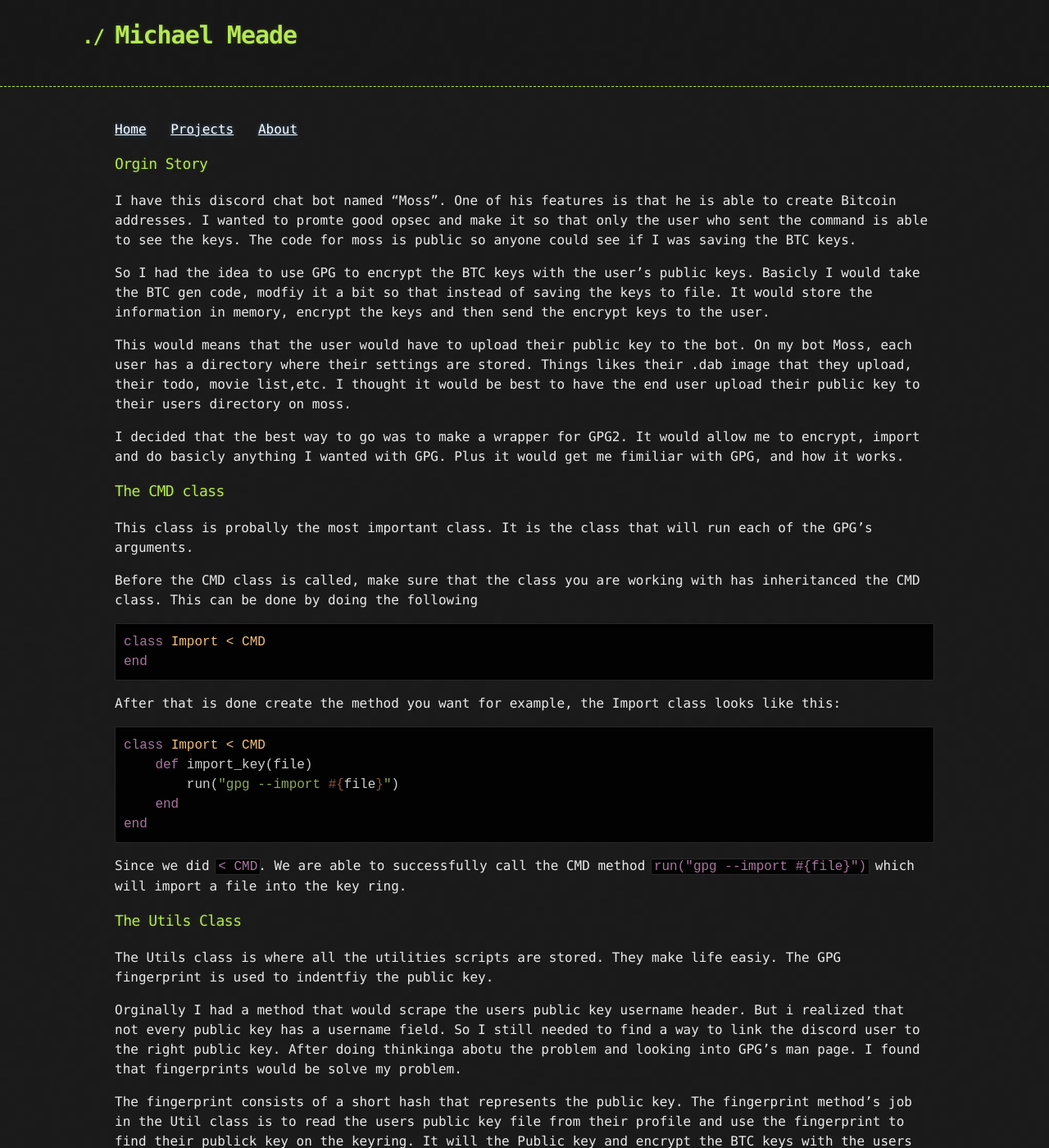
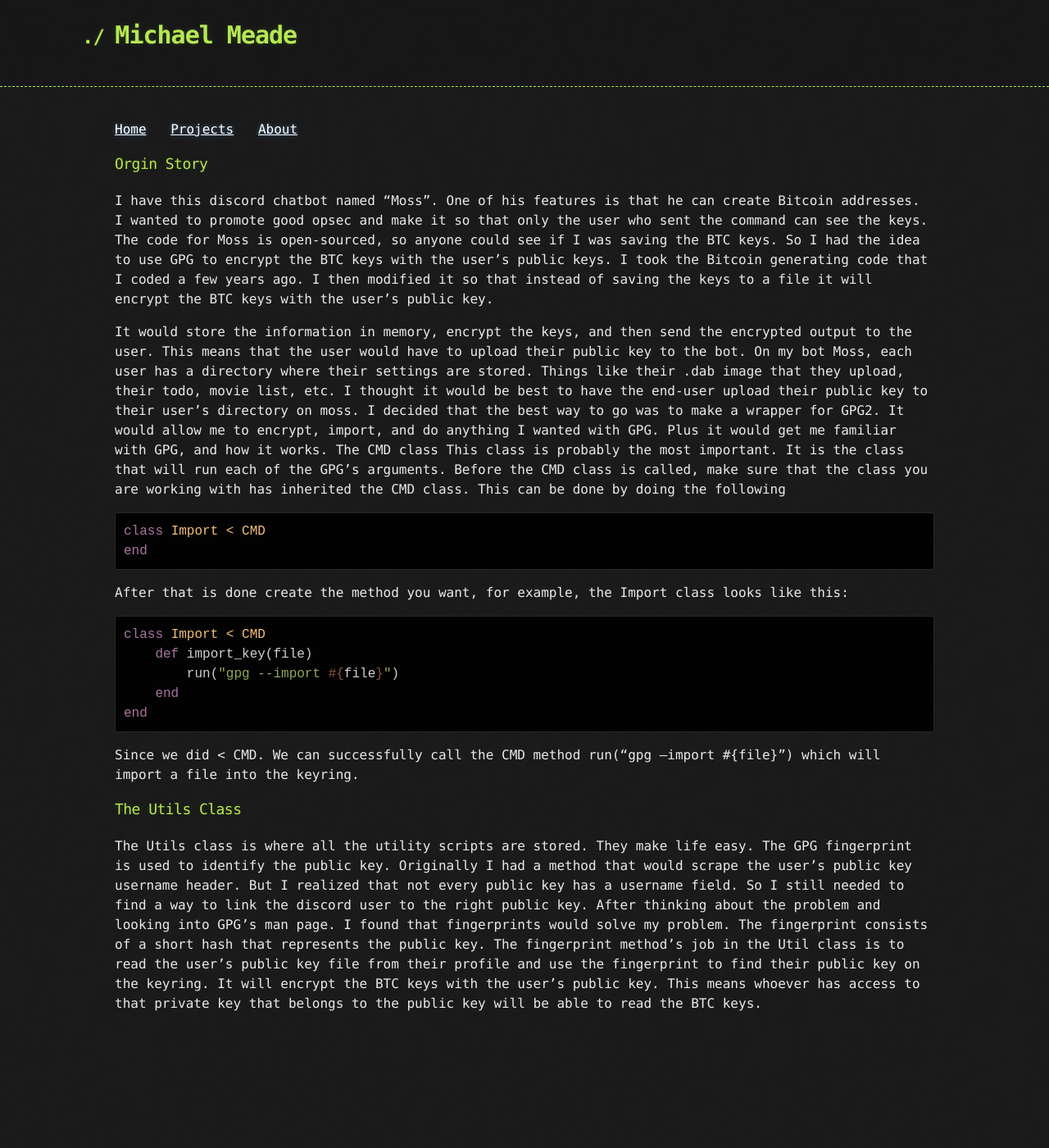
Before and after one commit to Michael-Meade/MinerFind, a Jekyll site: the page built from Projects/GPG2.0.md, in a window 1280 px wide and 1400 px high. Shown: the whole window at 82% size. Built offline with Jekyll 4.4.1, drawn with Linux system fonts in a browser that asks for light colours; our own code applies the rules of GitHub Pages for plain Markdown files; the repository's description, which GitHub fills in, is left out; some of the changed text lies outside the part shown.

Commit message:
Update GPG2.0.md

````diff
--- a/Projects/GPG2.0.md
+++ b/Projects/GPG2.0.md
@@ -1,27 +1,20 @@
 ### Orgin Story
-
-I have this discord chat bot named "Moss". One of his features is that he is able to create Bitcoin addresses. I wanted to promte good opsec and make it so that only the user who sent the command is able to see the keys.  The code for moss is public so anyone could see if I was saving the BTC keys.
-
-So I had the idea to use GPG to encrypt the BTC keys with the user's public keys. Basicly I would take the BTC gen code, modfiy it a bit so that instead of saving the keys to file. It would store the information in memory,  encrypt the keys and then send the encrypt keys to the user.
+I have this discord chatbot named "Moss". One of his features is that he can create Bitcoin addresses. I wanted to promote good opsec and make it so that only the user who sent the command can see the keys. The code for Moss is open-sourced, so anyone could see if I was saving the BTC keys.
+So I had the idea to use GPG to encrypt the BTC keys with the user's public keys.
+ I took the Bitcoin generating code that I coded a few years ago. I then modified it so that instead of saving the keys to a file it will encrypt the BTC keys with the user's public key.
 
 
-This would means that the user would have to upload their public key to the bot. On my bot Moss, each user has a directory where their settings are stored. Things likes their .dab image that they upload, their todo, movie list,etc. I thought it would be best to have the end user upload their public key to their users directory on moss.
-
-I decided that the best way to go was to make a wrapper for GPG2. It would allow me to encrypt, import and do basicly anything I wanted with GPG. Plus it would get me fimiliar with GPG, and how it works.
-
-
-
-### The CMD class
-
-This class is probally the most important class. It is the class that will run each of the GPG's arguments.
-
-Before the CMD class is called, make sure that the class you are working with has inheritanced the CMD class. This can be done by doing the following
+It would store the information in memory, encrypt the keys, and then send the encrypted output to the user.
+This means that the user would have to upload their public key to the bot. On my bot Moss, each user has a directory where their settings are stored. Things like their .dab image that they upload, their todo, movie list, etc. I thought it would be best to have the end-user upload their public key to their user's directory on moss.
+I decided that the best way to go was to make a wrapper for GPG2. It would allow me to encrypt, import, and do anything I wanted with GPG. Plus it would get me familiar with GPG, and how it works.
+The CMD class
+This class is probably the most important. It is the class that will run each of the GPG's arguments.
+Before the CMD class is called, make sure that the class you are working with has inherited the CMD class. This can be done by doing the following
 ```ruby
 class Import < CMD
 end
 ```
-After that is done create the method you want for example, the Import class looks like this:
-
+After that is done create the method you want, for example, the Import class looks like this:
 ```ruby
 class Import < CMD
     def import_key(file)
@@ -29,16 +22,9 @@ class Import < CMD
     end
 end
 ```
-
-Since we did `< CMD`. We are able to successfully call the CMD method `run("gpg --import #{file}")` which will import a file into the key ring.
-
+Since we did < CMD. We can successfully call the CMD method run("gpg --import #{file}") which will import a file into the keyring.
 
 ### The Utils Class
-
-The Utils class is where all the utilities scripts are stored. They make life easiy.  The GPG fingerprint is used to indentfiy the public key.
-
-
-
-Orginally I had a method that would scrape the users public key username header. But i realized that not every public key has a username field. So I still needed to find a way to link the discord user to the right public key. After doing thinkinga abotu the problem and looking into GPG's  man page. I found that fingerprints would be solve my problem.
-
-The fingerprint consists of a short hash that represents the public key. The fingerprint method's job in the Util class is to read the users public key file from their profile and use the fingerprint to find their publick key on the keyring. It will the Public key and encrypt the BTC keys with the users public key. This means who ever has access to that private key that belongs to the public key will be able to read the BTC keys.
+The Utils class is where all the utility scripts are stored. They make life easy. The GPG fingerprint is used to identify the public key.
+Originally I had a method that would scrape the user's public key username header. But I realized that not every public key has a username field. So I still needed to find a way to link the discord user to the right public key. After thinking about the problem and looking into GPG's man page. I found that fingerprints would solve my problem.
+The fingerprint consists of a short hash that represents the public key. The fingerprint method's job in the Util class is to read the user's public key file from their profile and use the fingerprint to find their public key on the keyring. It will encrypt the BTC keys with the user's public key. This means whoever has access to that private key that belongs to the public key will be able to read the BTC keys.
````
